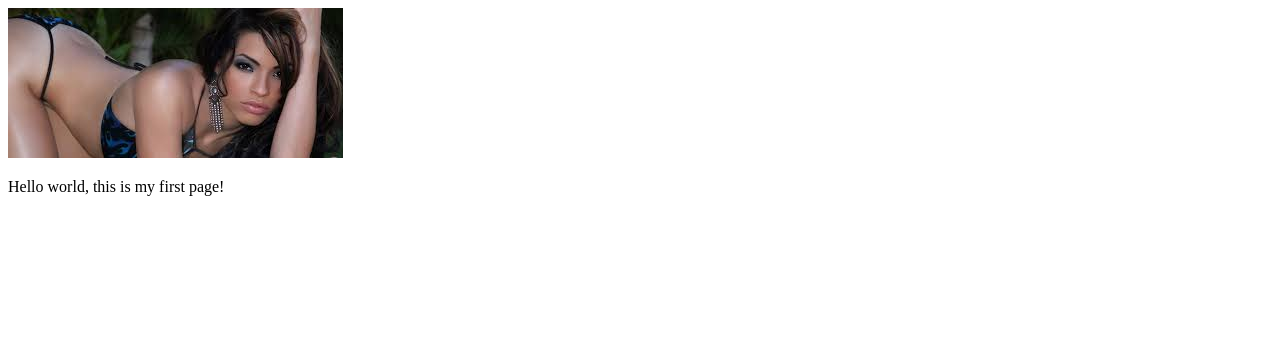
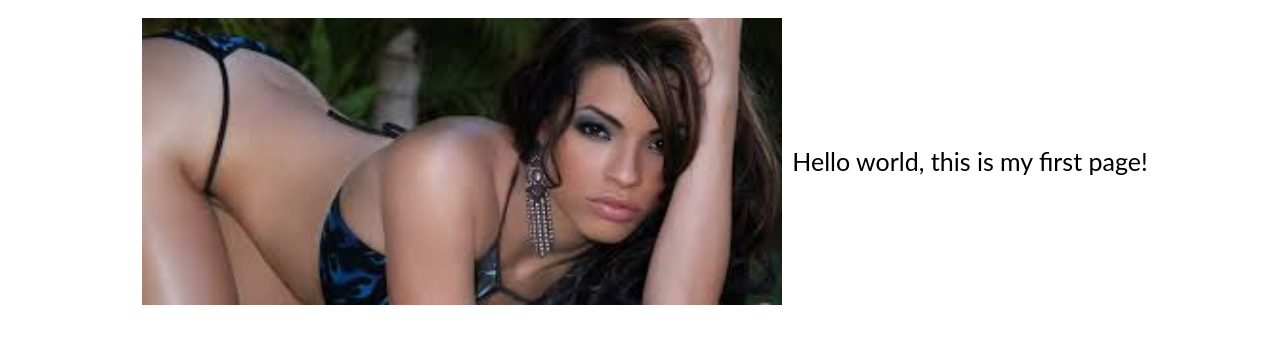
Before and after one commit to Phides33/git-101, a plain HTML site: page index.html in a window 1280 px wide. Drawn offline with Linux system fonts and the light colour scheme.

Commit message:
Centered home page

```diff
--- a/index.html
+++ b/index.html
@@ -1,10 +1,13 @@
 <!DOCTYPE html>
 <html>
+<link rel="stylesheet" type="text/css" href="style.css">
 <head>
 	<title></title>
 </head>
 <body>
-	<img src="images/sexy.jpg" alt="">
-<p>Hello world, this is my first page!</p>
+	<div id="container">
+		<img id="logo" src="images/sexy.jpg" alt="">
+		<p>Hello world, this is my first page!</p>
+	</div>
 </body>
 </html>
--- /dev/null
+++ b/style.css
@@ -0,0 +1,14 @@
+body {
+	font-family: Lato;
+	font-size: 25px;
+	weight:	lighter;
+}
+#logo {
+	width: 80vh;
+	padding: 10px;
+}
+#container {
+	display: flex;
+	align-items: center;
+	justify-content: center;
+}
```
